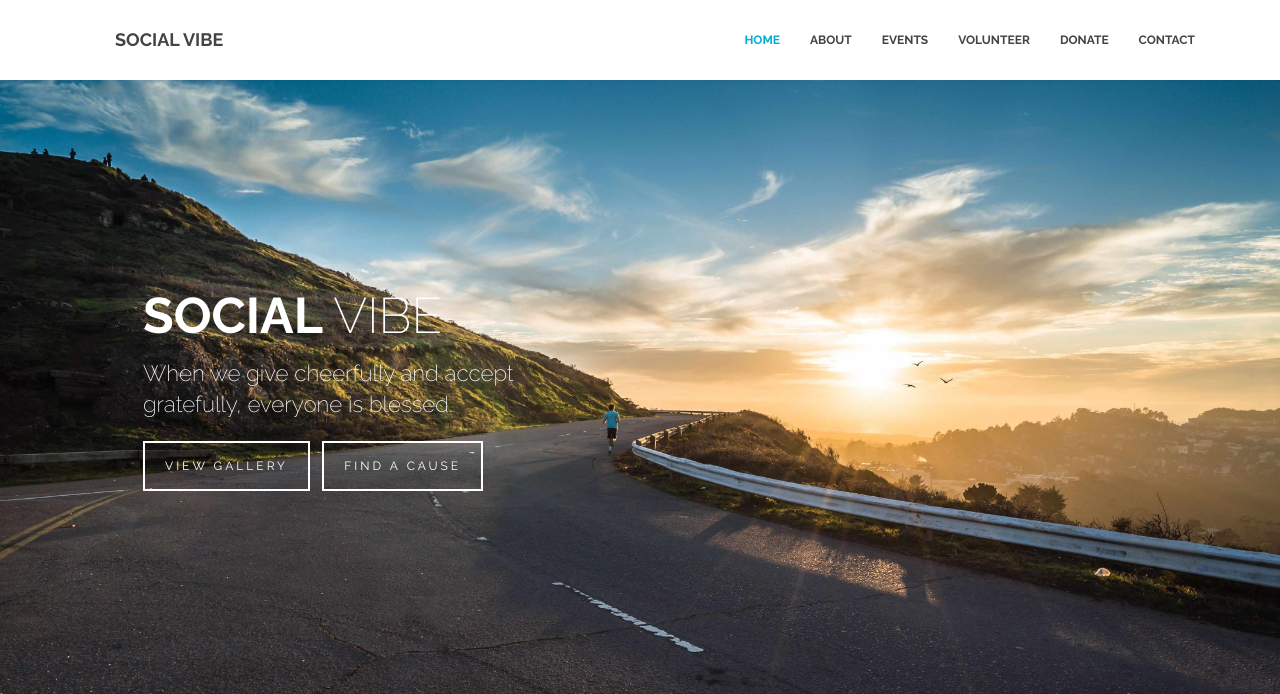
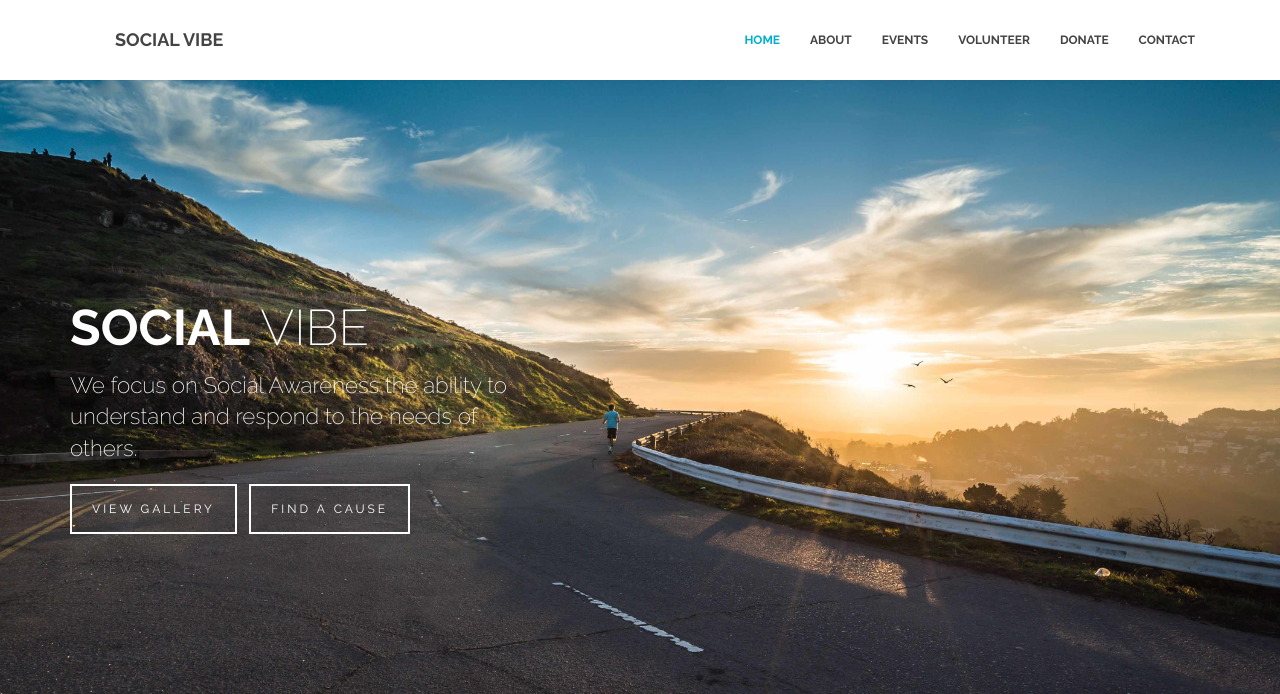
Before and after one commit to protostartup/djSocialVibe, a Django app: page / in a window 1280 px wide. Shown: the top 694 px of the page. Run offline with Django 3.2, Linux system fonts and the light colour scheme; some libraries are stand-ins or nearby versions; grey boxes are pictures that could not be loaded.

Commit message:
added images

```diff
--- a/bigday/forms.py
+++ b/bigday/forms.py
@@ -1,8 +1,8 @@
 from django import forms
 
 class ContactForm(forms.Form):
-    username = forms.CharField(required=True, label="username")
-    usermail = forms.EmailField(required=True, label="usermail")
+    username = forms.CharField(required=True, label="name")
+    usermail = forms.EmailField(required=True, label="email")
     phone = forms.CharField(required = True, label="phone")
     message = forms.CharField(
         required=True,
--- a/bigday/static/assets/css/style.css
+++ b/bigday/static/assets/css/style.css
@@ -89,16 +89,6 @@ img {
 	text-transform:uppercase;
 	font-size:30px;
 	letter-spacing:5px;
-	position: relative;
-	color: white;
-}
-
-.section-title2 {
-	text-transform:uppercase;
-	font-size:30px;
-	letter-spacing:5px;
-	position: relative;
-	color:black;
 }
 .whitecolor {
 	color: #fff;
@@ -436,7 +426,8 @@ label {
 }
 /*	Hero	==================================================*/
 #hero {
-	padding:10%;
+	margin-top:140px;
+	padding:0;
 	color:#FFF;
 }
 #hero .herotext {
@@ -468,16 +459,6 @@ label {
 	margin-bottom:80px;
 	padding-left:20px;
 	padding-right:20px;
-	color: white;
-}
-
-.maintitle .lead2 {
-	max-width:840px;
-	margin:0px auto;
-	margin-bottom:80px;
-	padding-left:20px;
-	padding-right:20px;
-	color: black;
 }
 .service-box {
 	margin-bottom:30px;
@@ -1173,6 +1154,7 @@ img.mfp-img {
 	bottom: 0;
 	right: 0;
 	left: 0;
+	z-index: 2;
 }
 /*	Responsive	==================================================*/
 @media (max-width:991px) {
@@ -1282,15 +1264,8 @@ img.mfp-img {
 					margin: 0;
 	}
 }
-.img {
-	background-image:url(../img/intro.jpg);
-	background-attachment:fixed;
-	background-size:100% 100%;
+
+.lead1
+{
+	margin-bottom:0px;
 }
-@media all and (max-width:900px) {
-	.img {
-		background-image:url(../img/intro.jpg);
-	background-attachment:unset;
-	background-size:100% 100%;
-	}
-}
--- a/bigday/static/assets/js/common.js
+++ b/bigday/static/assets/js/common.js
@@ -312,7 +312,7 @@ function parallaxInit() {
 function parallax() {
     var scrollPosition = $(window).scrollTop();
     $('#parallax').css('top', (0 - (scrollPosition * 0.3)) + 'px'); // bg image moves at 30% of scrolling speed
-    // $('#hero').css('opacity', ((100 - scrollPosition / 2) * 0.01));
+    $('#hero').css('opacity', ((100 - scrollPosition / 2) * 0.01));
 }
 
 
--- a/bigday/templates/index.html
+++ b/bigday/templates/index.html
@@ -15,7 +15,6 @@
 	<link rel='stylesheet' href="{% static 'assets/css/font-awesome.min.css' %}">
 	<link rel='stylesheet' href="{% static 'assets/css/style.css'%}">
 
-	<!-- Fonts -->
 	<link href='http://fonts.googleapis.com/css?family=Raleway:200,300,400,500,600,700,800' rel='stylesheet' type='text/css'>
 
 	<!-- HTML5 shim and Respond.js IE8 support of HTML5 elements and media queries -->
@@ -83,10 +82,10 @@
 			<div class="herotext">
 				<h1 class="wow bounceInDown" data-wow-duration="1s" data-wow-delay="0.1s">SOCIAL <span class="lighter">VIBE</span></h1>
 				<p class="lead wow zoomIn" data-wow-duration="2s" data-wow-delay="0.5s">
-					When we give cheerfully and accept gratefully, everyone is blessed.
+					We focus on Social Awareness,the ability to understand and respond to the needs of others.
 				</p>
 				<p>
-					<a href="#" class="btn btn-default btn-lg wow fadeInLeft" role="button"> View Gallery </a> &nbsp; <a href="#" class="btn btn-default btn-lg wow fadeInRight" role="button">Find a Cause</a>
+					<a href="#eventsgallery" class="btn btn-default btn-lg wow fadeInLeft" role="button"> View Gallery </a> &nbsp; <a href="#findacause" class="btn btn-default btn-lg wow fadeInRight" role="button">Find a Cause</a>
 				</p>
 			</div>
 		</div>
@@ -95,29 +94,49 @@
 	</div>
 </div>
 </section>
+
+<!--<section id="welcome" class="section">
+<div class="container">
+	<div class="row">
+		<div class="col-md-5">
+			<p>paragraph</p>
+		</div>
+	</div>
+</div>
+</section>-->
+
+
 <!-- About
 	================================================== -->
-<section id="about" class="img" style="background-image: url(http://themepush.com/demo/runcharity/assets/img/1.jpg);">
+<section id="about" class="parallax section" style="background-image: url(http://themepush.com/demo/runcharity/assets/img/1.jpg);">
 <div class="wrapsection">
 	<div class="parallax-overlay" style="background-color: #01b0d1;opacity:0.9;"></div>
 	<div class="container">
 		<div class="row">
 			<div class="col-md-12">
 				<!-- Title -->
-				<div class="maintitle">
-					<h3 class="section-title"><strong>FIND <span class="lighter">CAUSE</span></strong> to support on your run</h3>
+				<div class="maintitle" id="findacause">
+				<h2 style = "align-text:centre">Welcome!</h2>
+				<p class="lead" style="margin-bottom:0px;"> Hello friends! It's time to Socially vibe!<br>
+					If You're looking for information about us, Please see below the event details regarding
+					our social activities. <br>
+					We would love to see you volunteer
+				</p>
+				<p class = "pull-right"> - Team Social Vibe </p><br>
+				<hr><br>
+					<h3 class="section-title" style = "align-text:centre" ><strong>FIND <span class="lighter">CAUSE</span></strong> to spend your living</h3>
 					<p class="lead">
-						Mentum lectus id turpis suscipit, ut egestas magna volutpat. Donec a purus tellus. Nunc ut dolor eu est gravida auctor quis vitae sapien.
+						Volunteers do not necessarily have the time, they just have the heart
 					</p>
 				</div>
 			</div>
 			<div class="col-md-4 col-sm-6">
 				<div class="service-box wow zoomIn" data-wow-duration="1.5s" data-wow-delay="0.1s">
 					<img src="http://themepush.com/demo/runcharity/assets/img/dummy.jpg" alt="">
-					<h3>August 5, 2019 <br/>Square Garden</h3>
+					<h3>August 7, 2018 <br/>Square Garden</h3>
 					<div class="text-left">
 						<p>
-							I will place all the necessary content for this event here, including where they can register, join, attend &amp; so on.
+							Should place all the necessary content for this event here, including where they can register, join, attend &amp; so on.
 						</p>
 						<p>
 							If not enough room, I will link to learn more, a new event page dedicated.
@@ -136,7 +155,7 @@
 					<span class="glyphicon glyphicon-stats"></span>
 					<h3>1.386 Participants</h3>
 					<p>
-						Nullam posuere, libero id interdum hendrerit, tortor nisl consectetur elit.
+
 					</p>
 					<button type="button" class="btn btn-info btn-md"><a href="#">Learn More</a></button>
 				</div>
@@ -144,9 +163,9 @@
 			<div class="col-md-4 col-sm-6">
 				<div class="service-box wow flipInY" data-wow-duration="1.5s" data-wow-delay="0.2s">
 					<span class="glyphicon glyphicon-tree-deciduous"></span>
-					<h3>195 Concerts</h3>
+					<h3>195 Events</h3>
 					<p>
-						Nullam posuere, libero id interdum hendrerit, tortor nisl consectetur elit.
+
 					</p>
 					<button type="button" class="btn btn-info btn-md"><a href="#">Learn More</a></button>
 				</div>
@@ -156,17 +175,17 @@
 					<span class="glyphicon glyphicon-heart"></span>
 					<h3>268 Sponsors</h3>
 					<p>
-						Nullam posuere, libero id interdum hendrerit, tortor nisl consectetur elit.
+
 					</p>
 					<button type="button" class="btn btn-info btn-md"><a href="#">Learn More</a></button>
 				</div>
 			</div>
 			<div class="col-md-4 col-sm-6">
 				<div class="service-box wow flipInY" data-wow-duration="1.5s" data-wow-delay="0.4s">
-					<span class="glyphicon glyphicon-usd"></span>
-					<h3>$5.647 Donated</h3>
+					<span class="fa fa-inr" style="font-size:74px"></span></br>
+					<h3>₹ 15,647 Donated</h3>
 					<p>
-						Nullam posuere, libero id interdum hendrerit, tortor nisl consectetur elit.
+
 					</p>
 					<button type="button" class="btn btn-info btn-md"><a href="#">Learn More</a></button>
 				</div>
@@ -177,16 +196,18 @@
 </section>
 <!-- Random
 	================================================== -->
-<section class="img" style="background-image: url(http://themepush.com/demo/runcharity/assets/img/3.jpg);">
+<section class="parallax section" style="background-image: url(http://themepush.com/demo/runcharity/assets/img/3.jpg);">
 	<div class="wrapsection">
 	<div class="parallax-overlay"></div>
 	<div class="container">
 		<div class="row">
 			<div class="col-md-12 sol-sm-12">
 				<div class="maintitle">
-					<h3 class="section-title justtitle">Participation is everything</h3>
+					<h3 class="section-title justtitle">We Need You!</h3>
 					<p class="lead bottom0 wow bounceInUp">
-						Fusce fermentum lectus id turpis suscipit, ut egestas magna volutpat. Donec a purus tellus. Nunc ut dolor eu est gravida auctor quis vitae.
+						Helping hands are better than praying lips.<br>
+						Making a difference in this whole wide world is a huge task<br>
+						We at SocialVibe need your help to do the same
 					</p>
 				</div>
 			</div>
@@ -196,14 +217,14 @@
 </section>
 <!-- Gallery
 	================================================== -->
-<section id="gallery" class="img" style="background-image: url(http://themepush.com/demo/runcharity/assets/img/2.jpg);">
+<section id="gallery" class="parallax section" style="background-image: url(http://themepush.com/demo/runcharity/assets/img/2.jpg);">
 <div class="wrapsection">
 	<div class="parallax-overlay" style="background-color:#00c1c1;opacity:0.9;"></div>
 	<div class="container">
 		<div class="row">
 			<div class="col-md-12 sol-sm-12">
 				<div class="maintitle">
-					<h3 class="section-title">Events Gallery</h3>
+					<h3 class="section-title"  id="eventsgallery" >Events Gallery</h3>
 					<p class="lead wow flipInX">
 						Have a look at your past events gallery, see how much fun we have while helping people all over the world. Join our community today!
 					</p>
@@ -211,8 +232,9 @@
 			</div>
 
 			<div class="col-md-4">
-				<a href="https://ununsplash.imgix.net/photo-1429277158984-614d155e0017?fit=crop&amp;fm=jpg&amp;h=700&amp;q=75&amp;w=1050" title="This is the description">
-					<img src="https://ununsplash.imgix.net/photo-1429277158984-614d155e0017?fit=crop&amp;fm=jpg&amp;h=700&amp;q=75&amp;w=1050" alt="" class="image-responsive">
+				"{% static 'assets/js/jquery.min.js' %}"
+				<a href="{% static 'assets\img\mesocial1.jpg' %}" title="This is the description">
+					<img src="{% static 'assets\img\mesocial1.jpg' %}" alt="" class="image-responsive">
 					<div class="description">
 						<span class="caption">This is <b>awesome</b></span>
 						<span class="camera"><i class="fa fa-camera"></i></span>
@@ -221,8 +243,8 @@
 				</a>
 			</div>
 			<div class="col-md-4">
-				<a href="https://unsplash.imgix.net/uploads/14115408840644deb16b0/2dc933e3?fit=crop&amp;fm=jpg&amp;h=700&amp;q=75&amp;w=1050" title="This is the description">
-				<img src="https://unsplash.imgix.net/uploads/14115408840644deb16b0/2dc933e3?fit=crop&amp;fm=jpg&amp;h=700&amp;q=75&amp;w=1050" alt="" class="image-responsive">
+				<a href="{% static 'assets\img\socialvibeteam3.jpg' %}" title="This is the description">
+				<img src="{% static 'assets\img\socialvibeteam3.jpg' %}" alt="" class="image-responsive">
 					<div class="description">
 						<span class="caption">Great <b>marathon</b></span>
 						<span class="camera"><i class="fa fa-link"></i></span>
@@ -231,8 +253,8 @@
 				</a>
 			</div>
 			<div class="col-md-4">
-				<a href="https://ununsplash.imgix.net/photo-1429277096327-11ee3b761c93?fit=crop&amp;fm=jpg&amp;h=700&amp;q=75&amp;w=1050" title="This is the description">
-				<img src="https://ununsplash.imgix.net/photo-1429277096327-11ee3b761c93?fit=crop&amp;fm=jpg&amp;h=700&amp;q=75&amp;w=1050" alt="" class="image-responsive">
+				<a href="{% static 'assets\img\socialvibedonate2.jpg' %}" title="This is the description">
+				<img src="{% static 'assets\img\socialvibedonate2.jpg' %}" alt="" class="image-responsive">
 					<div class="description">
 						<span class="caption">Running <b>miles</b></span>
 						<span class="camera"><i class="fa fa-heart"></i></span>
@@ -261,7 +283,7 @@
 				<a href="https://ununsplash.imgix.net/photo-1418225043143-90858d2301b4?fit=crop&amp;fm=jpg&amp;h=700&amp;q=75&amp;w=1050" title="This is the description">
 				<img src="https://ununsplash.imgix.net/photo-1418225043143-90858d2301b4?fit=crop&amp;fm=jpg&amp;h=700&amp;q=75&amp;w=1050" alt="" class="image-responsive">
 					<div class="description">
-						<span class="caption">Charity <b>concerts</b></span>
+						<span class="caption">Charity <b>Events</b></span>
 						<span class="camera"><i class="fa fa-microphone"></i></span>
 						<div class="clearfix"></div>
 					</div>
@@ -283,7 +305,7 @@
 </section>
 <!-- Text Carousel
 	================================================== -->
-<section id="slider" class="img" style="background-image: url(http://themepush.com/demo/runcharity/assets/img/4.jpg);">
+<section id="slider" class="parallax section" style="background-image: url(http://themepush.com/demo/runcharity/assets/img/4.jpg);">
 <div class="wrapsection">
 	<div class="container">
 		<div class="row">
@@ -340,9 +362,9 @@
 		<div class="row">
 			<div class="col-md-12 sol-sm-12">
 				<div class="maintitle">
-					<h3 class="section-title2">Conditions of <span class="wow bounceInRight">Participation</span></h3>
-					<p class="lead2">
-						Sed gravida, tortor in tincidunt sagittis, ligula lacus ultrices justo, sed mattis sem sem ut ex. Ut nunc elit, auctor et quam sit amet, convallis purus.
+					<h3 class="section-title">Conditions of <span class="wow bounceInRight">Participation</span></h3>
+					<p class="lead">
+						A good heart is all what is required
 					</p>
 				</div>
 			</div>
@@ -355,13 +377,13 @@
 							<div class="panel-heading">
 								<h4 class="panel-title">
 								<a data-toggle="collapse" data-parent="#accordion" href="#collapseOne">
-								How old can I be? </a>
+								How to become a member? </a>
 								</h4>
 							</div>
 							<div id="collapseOne" class="panel-collapse collapse">
 								<div class="panel-body">
-									 How old. This is the detailed answer. It is a long established fact that a reader will be distracted by the readable content of a page when looking at its layout.
-								</div>
+									 Please fill the <a href = "#contactarea">form</a> and submit else contact any member from the organisation.
+									 </div>
 							</div>
 						</div>
 						<div class="panel panel-default">
@@ -373,23 +395,22 @@
 							</div>
 							<div id="collapseTwo" class="panel-collapse collapse">
 								<div class="panel-body">
-									 Can we? This is the detailed answer. It is a long established fact that a reader will be distracted by the readable content of a page when looking at its layout.
+									Yes, you can donate any kind of clothes which is not torn (wearable condition).
 								</div>
 							</div>
 						</div>
-						<div class="panel panel-default">
+						<!-- <div class="panel panel-default">
 							<div class="panel-heading">
 								<h4 class="panel-title">
 								<a data-toggle="collapse" data-parent="#accordion" href="#collapseThree">
-								How many miles to run ? </a>
+								</a>
 								</h4>
 							</div>
 							<div id="collapseThree" class="panel-collapse collapse">
 								<div class="panel-body">
-									 So how many. This is the detailed answer. It is a long established fact that a reader will be distracted by the readable content of a page when looking at its layout.
-								</div>
+</div>
 							</div>
-						</div>
+						</div> -->
 					</div>
 				</div>
 			</div>
@@ -400,12 +421,13 @@
 							<div class="panel-heading">
 								<h4 class="panel-title">
 								<a data-toggle="collapse" data-parent="#accordion" href="#collapseFour">
-								Can we show sponsors? </a>
+								Can I provide a meal? </a>
 								</h4>
 							</div>
 							<div id="collapseFour" class="panel-collapse collapse">
 								<div class="panel-body">
-									 Sponsors. This is the detailed answer. It is a long established fact that a reader will be distracted by the readable content of a page when looking at its layout.
+									You can get in touch with the team and organise a meal at an orphanage/old age home
+									<!-- Sponsors. This is the detailed answer. It is a long established fact that a reader will be distracted by the readable content of a page when looking at its layout.-->
 								</div>
 							</div>
 						</div>
@@ -413,7 +435,7 @@
 							<div class="panel-heading">
 								<h4 class="panel-title">
 								<a data-toggle="collapse" data-parent="#accordion" href="#collapseFive">
-								Are there free drinks? </a>
+								Minimum amount I can donate? </a>
 								</h4>
 							</div>
 							<div id="collapseFive" class="panel-collapse collapse">
@@ -422,19 +444,18 @@
 								</div>
 							</div>
 						</div>
-						<div class="panel panel-default">
+						<!-- <div class="panel panel-default">
 							<div class="panel-heading">
 								<h4 class="panel-title">
 								<a data-toggle="collapse" data-parent="#accordion" href="#collapseSix">
-								Is medical exam free ? </a>
+								</a>
 								</h4>
 							</div>
 							<div id="collapseSix" class="panel-collapse collapse">
 								<div class="panel-body">
-									 Medical. This is the detailed answer. It is a long established fact that a reader will be distracted by the readable content of a page when looking at its layout.
-								</div>
+</div>
 							</div>
-						</div>
+						</div> -->
 					</div>
 				</div>
 			</div>
@@ -445,12 +466,12 @@
 							<div class="panel-heading">
 								<h4 class="panel-title">
 								<a data-toggle="collapse" data-parent="#accordion" href="#collapseSeven">
-								Do you help with passport? </a>
+								Education?</a>
 								</h4>
 							</div>
 							<div id="collapseSeven" class="panel-collapse collapse">
 								<div class="panel-body">
-									 Passport. This is the detailed answer. It is a long established fact that a reader will be distracted by the readable content of a page when looking at its layout.
+										You can donate books, pens and other such stationaries and you can also help in educating a kid
 								</div>
 							</div>
 						</div>
@@ -458,28 +479,28 @@
 							<div class="panel-heading">
 								<h4 class="panel-title">
 								<a data-toggle="collapse" data-parent="#accordion" href="#collapseEight">
-								What routes should one follow? </a>
+								Blood donation </a>
 								</h4>
 							</div>
 							<div id="collapseEight" class="panel-collapse collapse">
 								<div class="panel-body">
-									 Routes. This is the detailed answer. It is a long established fact that a reader will be distracted by the readable content of a page when looking at its layout.
+										We organise blood donation camps, you will be notified thorough Email/SMS/Whatsapp if you are a registered member
+											or you can find the details of such camps in the <a href = "#eventsgallery">Events </a> list
 								</div>
 							</div>
 						</div>
-						<div class="panel panel-default">
+						<!-- <div class="panel panel-default">
 							<div class="panel-heading">
 								<h4 class="panel-title">
 								<a data-toggle="collapse" data-parent="#accordion" href="#collapseNine">
-								Do I have to pay a tax? </a>
+								 </a>
 								</h4>
 							</div>
 							<div id="collapseNine" class="panel-collapse collapse">
 								<div class="panel-body">
-									 Tax. This is the detailed answer. It is a long established fact that a reader will be distracted by the readable content of a page when looking at its layout.
-								</div>
+									 </div>
 							</div>
-						</div>
+						</div> -->
 					</div>
 				</div>
 			</div>
@@ -489,7 +510,7 @@
 </section>
 <!-- Random
 	================================================== -->
-<section class="img" style="background-image: url(http://themepush.com/demo/runcharity/assets/img/5.jpg);">
+<section class="whitecolor parallax section" style="background-image: url(http://themepush.com/demo/runcharity/assets/img/5.jpg);">
 <div class="wrapsection">
 	<div class="container">
 	<div class="row">
@@ -497,7 +518,7 @@
 			<div class="maintitle">
 				<h3 class="section-title justtitle">Charity <span class="wow flipInX">&amp; love</span> are the same</h3>
 				<p class="lead bottom0">
-					 Fusce fermentum lectus id turpis suscipit, ut egestas magna volutpat. Donec a purus tellus. Nunc ut dolor eu est gravida auctor quis vitae.
+					Not all of us can do great things but we can do small things with great love <br><span class = "pull-right"><small class = "author"> - Mother Theresa </small></span>
 				</p>
 			</div>
 		</div>
@@ -507,14 +528,14 @@
 </section>
 <!-- Contact
 	================================================== -->
-<section id="contactarea" class="img" style="background-image: url(http://themepush.com/demo/runcharity/assets/img/map.png);">
+<section id="contactarea" class="parallax section" style="background-image: url(http://themepush.com/demo/runcharity/assets/img/map.png);">
 <div class="wrapsection">
 	<div class="parallax-overlay" style="background-color: #1cbb9b;opacity:0.95;"></div>
 	<div class="container">
 		<div class="row">
 			<div class="col-md-12">
 				<div class="maintitle">
-					<h3 class="section-title">Get in Touch</h3>
+					<h3 class="section-title">Socially Vibe us at: </h3>
 					<p class="lead">
 						If you have questions about our events, don't hesitate to send us your message. This is a real working contact form, test it!
 					</p>
@@ -570,13 +591,12 @@
 	<a href="#"><i class="fa fa-pinterest"></i></a>
 	<a href="#"><i class="fa fa-google-plus"></i></a>
 	</span><br/>
-	Copyright &copy; <a href="#">ProtoStart</a>
-	<br/>Template By <i class="fa fa-heart"></i> Proto
+	Copyright &copy; <a href="#">ProtoStartup</a>
+	<!-- <br/>Template By <i class="fa fa-heart"></i> WowThemes.Net -->
 </section>
 <!-- Bootstrap core JavaScript
 	================================================== -->
 <!-- Placed at the end of the document so the pages load faster -->
-
 <script src="{% static 'assets/js/jquery.min.js' %}"></script>
 <script src="{% static 'assets/js/bootstrap.min.js' %}"></script>
 <script src="{% static 'assets/js/waypoints.min.js' %}"></script>
--- a/bigday/urls.py
+++ b/bigday/urls.py
@@ -10,6 +10,7 @@ urlpatterns = [
     url(r'^thanks/$', thanks),
     url(r'^donate', donate),
     url(r'^volunteer', volunteer),
+    url(r'^process', contact),
 #   url(r'^volunteer/$', volunteer),
 #    url(r'^thanks/$', views.thanks, name='thanks'),
 #url(r'^contact/$', include('bigday.urls')),
```
Also changed, not shown: bigday/static/assets/img/fullteam.jpg (added), bigday/static/assets/img/mesocial1.jpg (added), bigday/static/assets/img/rohit.jpg (added), bigday/static/assets/img/rohit_plant.jpg (added), bigday/static/assets/img/rohitwithkids.jpg (added), bigday/static/assets/img/socialvibedonate2.jpg (added), bigday/static/assets/img/socialvibeteam3.jpg (added), bigday/views.py (line endings or trailing spaces).
